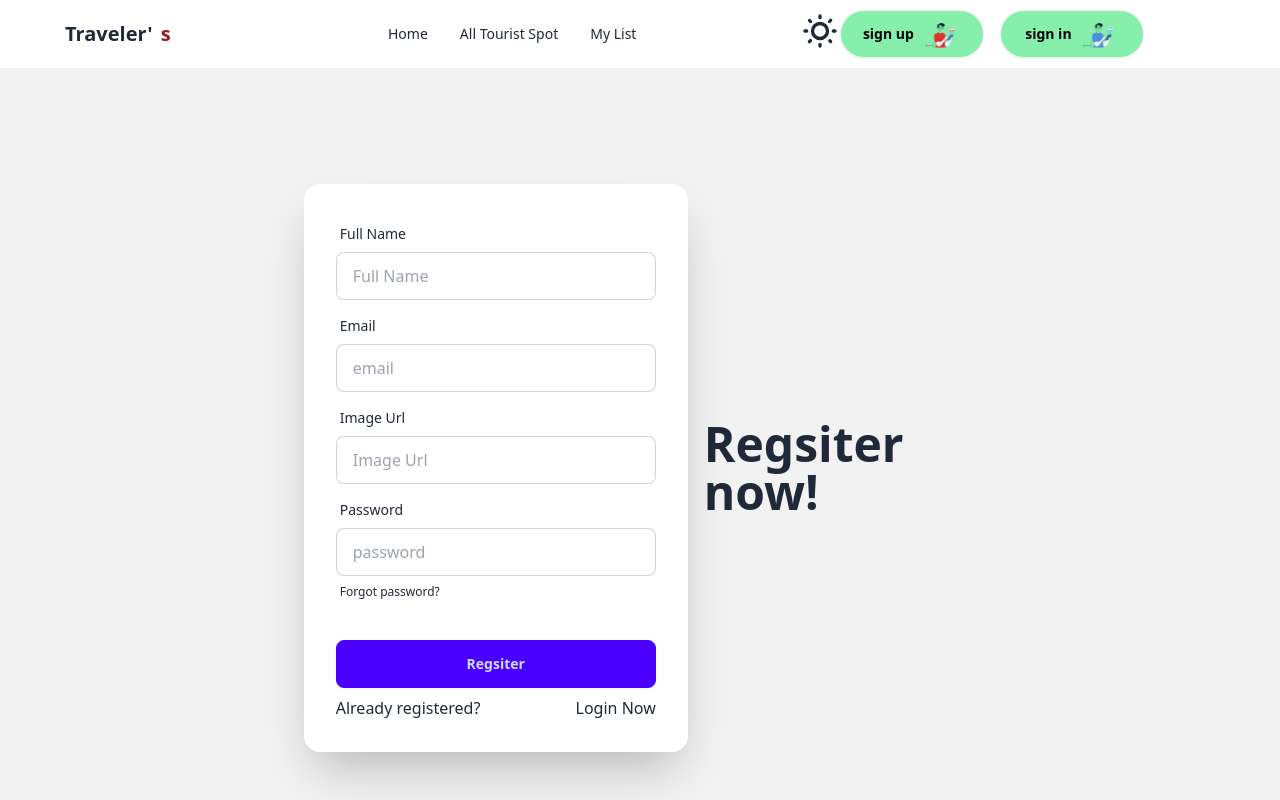
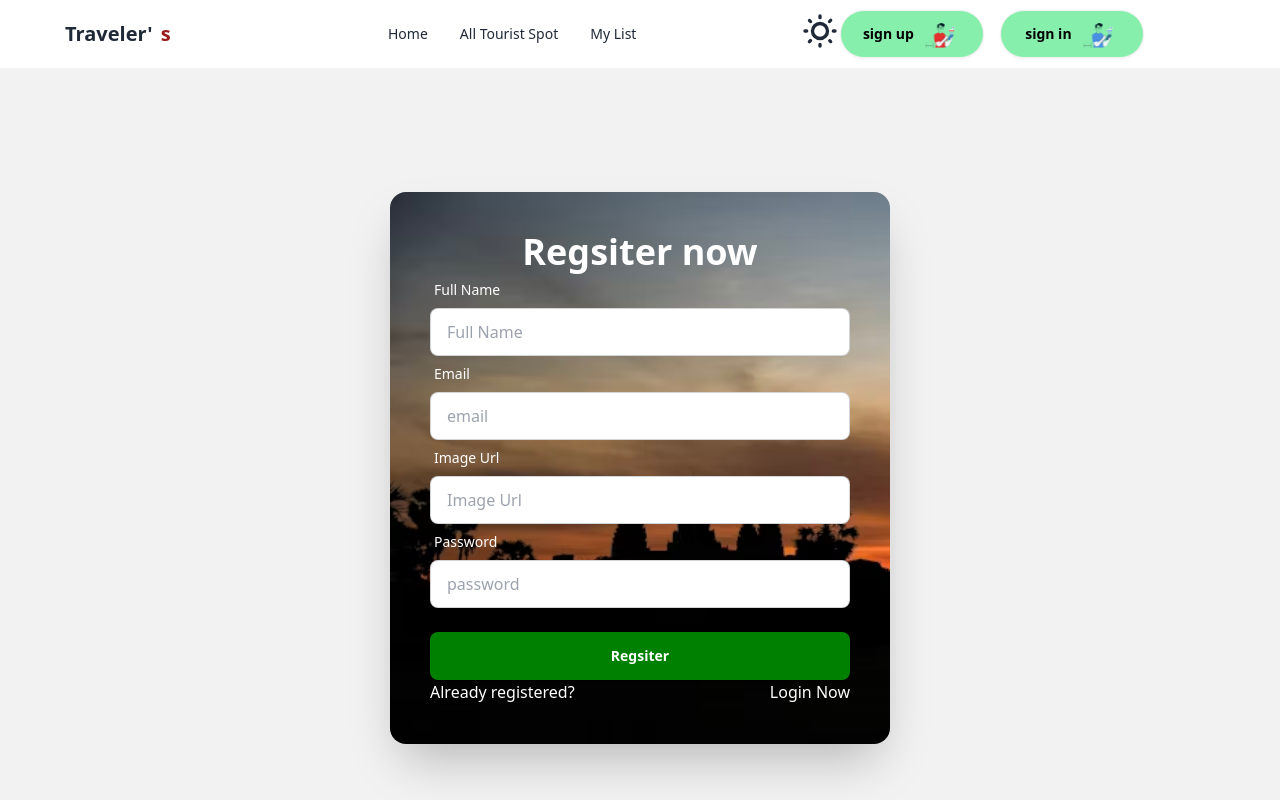
Before and after one commit to GolamMuntakim/tour-client, a React (Vite) app: page /register in a window 1280 px wide. Shown: the top 800 px of the page. Built offline with nearby package versions, Linux system fonts and the light colour scheme; no server answers.

Commit message:
registration form design done

```diff
--- a/src/Component/Register.jsx
+++ b/src/Component/Register.jsx
@@ -35,14 +35,12 @@ const Register = () => {
     return (
         <div className="hero min-h-screen bg-base-200">
         <div className="hero-content flex-col lg:flex-row-reverse">
-          <div className="text-center lg:text-left">
-            <h1 className="text-5xl font-bold">Regsiter now!</h1>
-          </div>
-          <div className="card shrink-0 w-full max-w-sm shadow-2xl bg-base-100">
-            <form onSubmit={handleSubmit(onSubmit)} className="card-body">
+          <div className=" shrink-0 w-[500px]  p-10 shadow-2xl bg-[url('/image/Angkor.avif')] bg-no-repeat bg-cover rounded-2xl ">
+          <h1 className="text-4xl font-bold text-white text-center">Regsiter now</h1>
+            <form onSubmit={handleSubmit(onSubmit)} className="">
             <div className="form-control">
                 <label className="label">
-                  <span className="label-text">Full Name</span>
+                  <span className="label-text text-white">Full Name</span>
                 </label>
                 <input type="text" placeholder="Full Name" className="input input-bordered"
                  {...register("fullname",{required:true})}
@@ -51,7 +49,7 @@ const Register = () => {
               </div>
               <div className="form-control">
                 <label className="label">
-                  <span className="label-text">Email</span>
+                  <span className="label-text text-white">Email</span>
                 </label>
                 <input type="email" placeholder="email" className="input input-bordered"
                  {...register("email",{required:true})}
@@ -60,7 +58,7 @@ const Register = () => {
               </div>
               <div className="form-control">
                 <label className="label">
-                  <span className="label-text">Image Url</span>
+                  <span className="label-text text-white">Image Url</span>
                 </label>
                 <input type="text" placeholder="Image Url" className="input input-bordered"
                  {...register("image",{required:true})}
@@ -69,7 +67,7 @@ const Register = () => {
               </div>
               <div className="form-control">
                 <label className="label">
-                  <span className="label-text">Password</span>
+                  <span className="label-text text-white">Password</span>
                 </label>
                 <input type="password" placeholder="password" className="input input-bordered"
                 {...register("password", {required:true,minLength:6,validate:value=>uppercaseRegx.test(value)|| "password must have an at least one uppercase and one lowercase letter"})}/>
@@ -79,15 +77,15 @@ const Register = () => {
 
                  {errors.password && errors.password.type ==="validate" &&<small className="text-red-500">{errors.password.message}</small>}
 
-                <label className="label">
+                {/* <label className="label">
                   <a href="#" className="label-text-alt link link-hover">Forgot password?</a>
-                </label>
+                </label> */}
               </div>
               <div className="form-control mt-6">
-                <button className="btn btn-primary">Regsiter</button>
+                <button className="btn bg-[green] text-white border-none">Regsiter</button>
               </div>
               <Toaster></Toaster>
-              <div className="flex justify-between">
+              <div className="flex justify-between text-white">
             <h1>Already registered?</h1>
             <Link to="/login"><h1>Login Now</h1></Link>
         </div>
```
